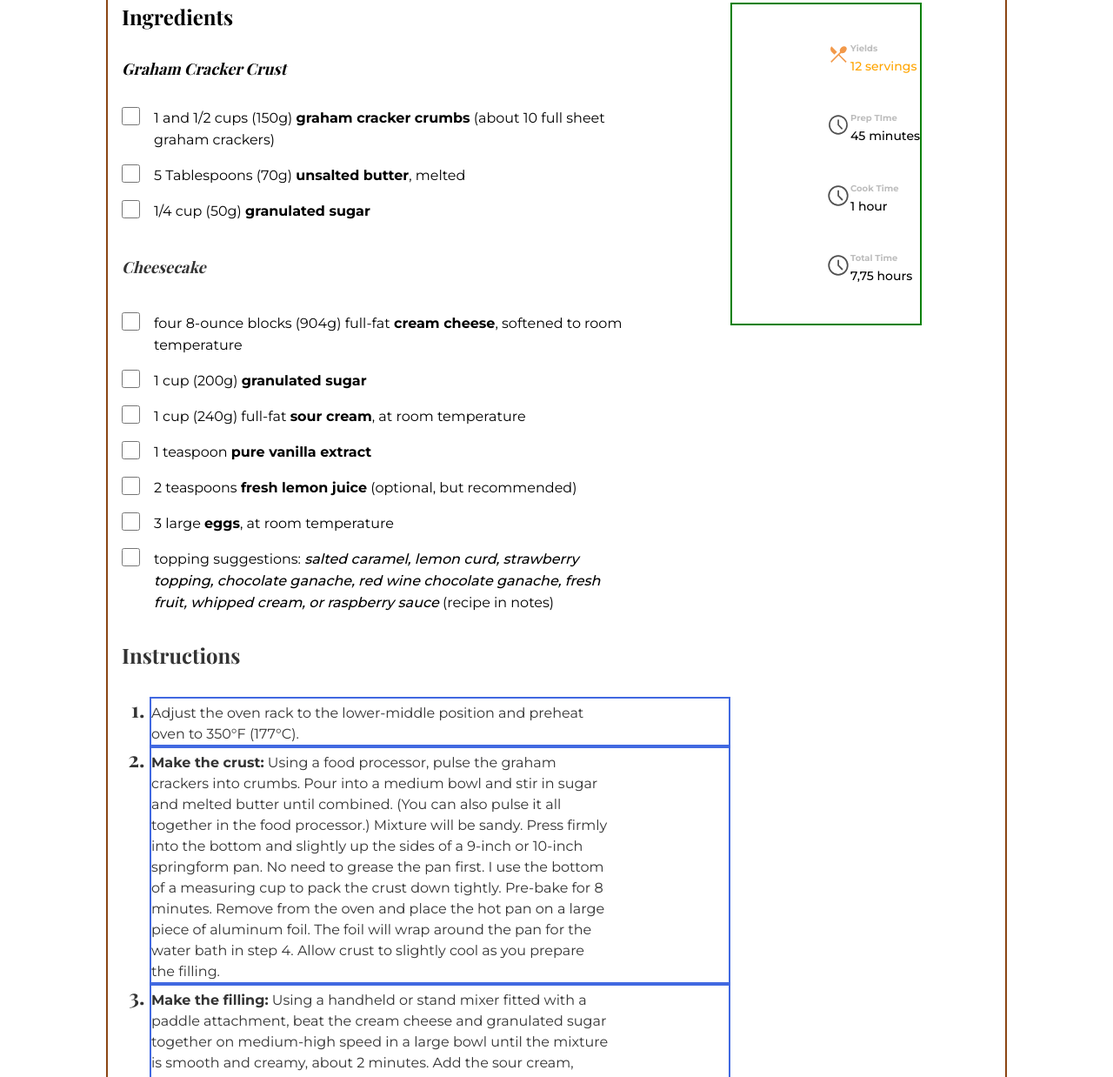
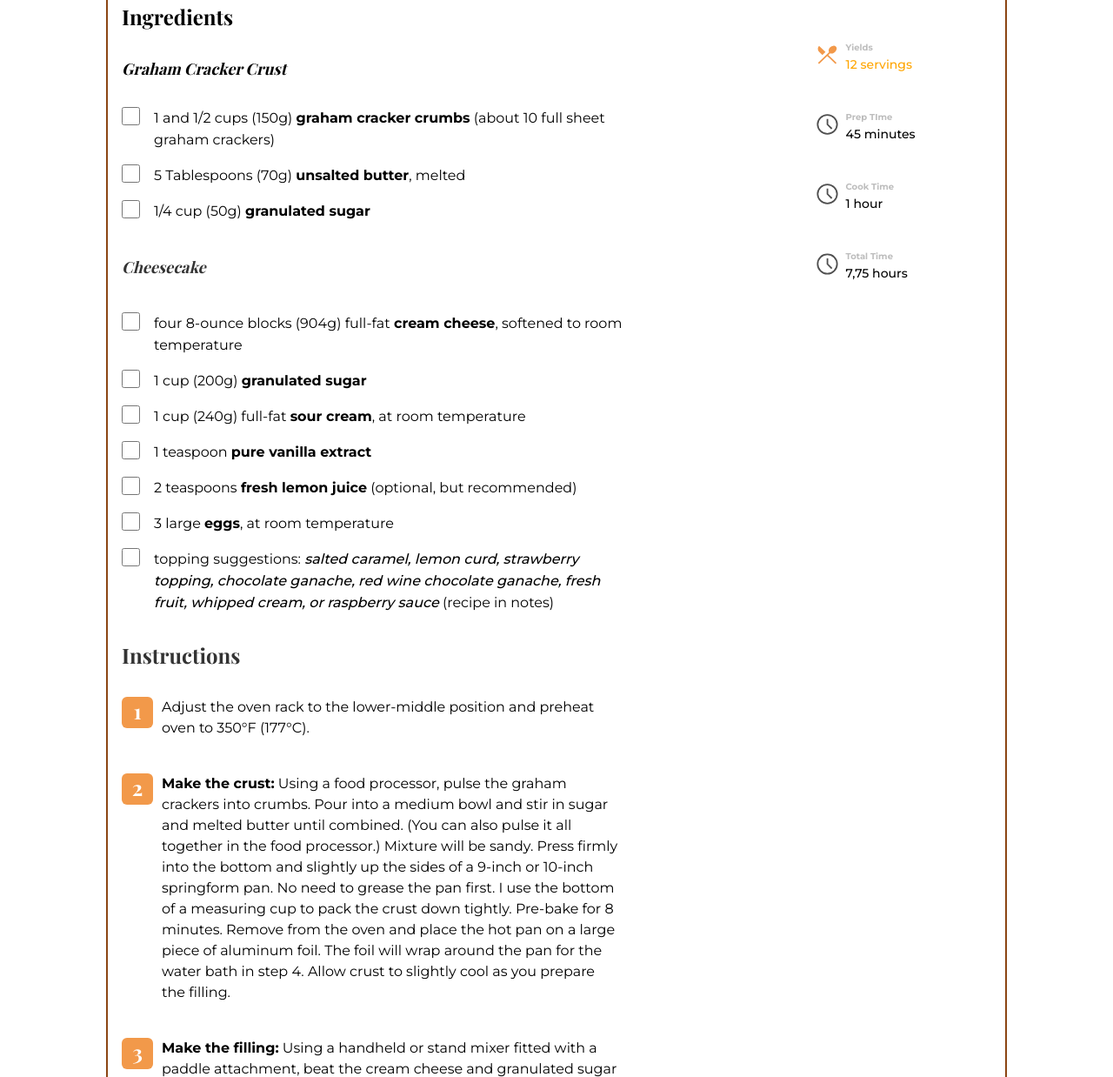
Before and after one commit to WaniGaurav/recipe-page, a plain HTML site: page index.html in a window 1280 px wide. Shown: the part 696-1934 px from the top of the page at 87% size. Drawn offline with nearby package versions, Linux system fonts and the light colour scheme; a web font is replaced by a local one.

Commit message:
19th commit

```diff
--- a/components/contents.js
+++ b/components/contents.js
@@ -56,8 +56,14 @@ let createInstruction = () =>{
     list.className ="listClass";
     for (let index = 0; index < instructions.length; index++) {
         let li = document.createElement("li")
-        li.className = "instructions-list";
-        li.innerHTML = instructions[index]
+        // li.className = "instructions-list";
+
+        let spanTag = document.createElement("span")
+        spanTag.className = "instructions-list";
+        spanTag.innerHTML = instructions[index]
+
+        // li.innerHTML = instructions[index]
+        li.appendChild(spanTag)
         list.appendChild(li)
     }
 
@@ -139,7 +145,8 @@ let cookingTime = (TimeDisplay) =>{
         mainDiv.className = "mainDiv";
 
             let image = document.createElement("img");
-            image.className = `svgImages${index+1}`;
+            // image.className = `svgImages${index+1}`;
+            image.className = "svgImages";
             image.src = `./images/svg/${TimeDisplay[index].iName}`;
 
             mainDiv.appendChild(image);
--- a/components/style.css
+++ b/components/style.css
@@ -14,12 +14,32 @@
     --fs-instruction-heading: 1.5rem;
     --fs-source-url: 1rem;
     --img-height: 27.75rem;
-    --img-top: 13.688rem;
-    --img-left: 14.625rem;
-    --svgdot6-weight:0.813rem;
+    --svgdot6-width:0.813rem;
     --svgdot6-height:0.5rem;
-    --svgdot6-top:8.188rem;
-    --svgdot6-left:14.75rem;
+    --fs-ingredient-crack-cheese:1rem;
+}
+
+@media (width < 1000px){
+    :root{
+        --fs-heading: 1.5rem;
+        --fs-recon: 0.75rem;
+        --fs-ingrd-head:1.125rem;
+        --fs-crust:1rem;
+        --fs-cheesecake-ingrd: 1.125rem;
+        --fs-instruction-heading: 1.5rem;
+        --fs-source-url: 12rem;
+        --img-height: 12.625rem;
+        --svgdot6-width:0.813rem;
+        --svgdot6-height:0.5rem;
+        --fs-ingredient-crack-cheese:0.875rem;
+    }
+}
+
+p {
+    margin-block-start: 0px;
+    margin-block-end: 0px;
+    margin-inline-start: 0px;
+    margin-inline-end: 0px;
 }
 
 .container{
@@ -49,6 +69,7 @@
     width: 70%;
 }
 .heading{
+    width: max-content;
     font-family: Playfair Display;
     font-size: var(--fs-heading);
     font-weight: 700;
@@ -177,18 +198,19 @@ i strong{
     height: 367px;
     width: 216px;
     /* justify-self: right; */
-    border: 2px solid green;
+    /* border: 2px solid green; */
 }
 
 .mainDiv{
     /* display: grid;
     grid-template-columns: repeat(2, 1fr); */
     display: flex;
-    justify-self: right;
-    height: 35px;
+    justify-content: space-around;
+    height: 34px;
+    width: 122px;
 }
 .innerDiv{
-    flex: 2;
+    /* flex: 2; */
     display: flex;
     flex-direction: column;
     justify-content: space-between;
@@ -236,7 +258,7 @@ i strong{
 .ingredient-crack-cheese{
     padding-bottom: 1rem;
     font-family: Montserrat;
-    font-size: 16px;
+    font-size: var(--fs-ingredient-crack-cheese);
     font-weight: 400;
     line-height: 25px;
     letter-spacing: 0em;
@@ -258,64 +280,37 @@ i strong{
 
     /* instructions */
 
-/* ol{
-    display: flex;
-    flex-direction:column;
-    flex-wrap: wrap;
-    width: max-content;
-} */
-
-/* ol {
-    display: flex;
-    flex-direction: column;
-} */
-
-/* li {
-    display: flex;
-    flex-direction:column;
-} */
-
 a {
     text-decoration: none;
     color: #BDBDBD
 }
 
-.listClass {
-    /* counter-reset: list-number; */
-    /* list-style-type: none; */
-    list-style-position: outside;
-    /* display: table; */
-    padding-left: 2rem;
-}
-
-.listClass li{
-    /* counter-increment: list-number; */
-    /* display: table-row; */
-    border: 2px solid royalblue;
-}
-
-.listClass li::marker {
-    /* counter-increment: list-number; */
-    /* display: table-cell; */
-    /* content: counter(list-number); */
+.listClass > li:before {
     margin-right: 10px;
-    /* margin-bottom:10px; */
     width:36px;
     height:36px;
     display:inline-flex;
-    /* align-items:center; */
     justify-content: center;
     font-family: Playfair Display;
     font-size: 24px;
     font-weight: 700;
-    /* line-height: 32px; */
+    line-height: 32px;
     letter-spacing: 0em;
     text-align: left;
     background-color:#F2994A;
     border-radius:6px;
-    /* color:#fff; */
-    color:#333333;
-  }
+    color:#fff;
+    content: counter(index);
+    counter-increment:index;
+}
+li:first-child {
+    counter-reset:index;
+}
+.listClass li {
+    list-style: none;
+    display: flex;
+}
+
 
 .instructions{
     list-style: inside;
@@ -328,7 +323,7 @@ a {
     padding-top: 1rem;
     padding-bottom: 2rem;
     font-family: Playfair Display;
-    font-size: 24px;
+    font-size: var(--fs-instruction-heading);
     font-weight: 700;
     line-height: 32px;
     letter-spacing: 0em;
@@ -355,6 +350,7 @@ text-align: left; */
 /* flex-direction:column; */
 /* flex-wrap: wrap; */
 /* display: inline-flex; */
+padding-bottom: 2.5rem;
 font-family: Montserrat;
 font-size: 16px;
 font-weight: 700;
@@ -362,7 +358,7 @@ font-weight: 400;
 line-height: 24px;
 letter-spacing: 0em;
 text-align: left;
-color: #333333;
+color: #000000;
 }
 
 .source-url{
@@ -377,11 +373,15 @@ color: #333333;
     color: #BDBDBD;
 }
 
-.svgImages1{
-    width: 27.087646484375px;
-    height: 25.144638061523438px;
-    top: 4.4388427734375px;
-    left: 3.8819961547851562px;
+.svgImages{
+    width: 28.33px;
+    height: 28.33px;
+
+}
+
+/* .svgImages1{
+    width: 27.09px;
+    height: 25.14px;
 
 }
 .svgImages2{
@@ -404,7 +404,7 @@ color: #333333;
     top: 2.83331298828125px;
     left: 2.8333358764648438px;
 
-}
+} */
 
 .txtHead{
     font-family: Montserrat;
@@ -414,8 +414,8 @@ color: #333333;
     letter-spacing: 0em;
     text-align: left;
     color: #BDBDBD;
-    width: 75px;
-    height: 15px;
+    width: 77px;
+    height: 12px;
 
 }
 
--- a/index.html
+++ b/index.html
@@ -15,9 +15,11 @@
             <!-- <object data="./images/svg/6dots.svg" width="" height=""></object> -->
             <div class="content-svg">
                 <img class="dots6" src="./images/svg/6dots.svg" alt="6-dots" srcset="">
-                <span class="recipe-content">
-                    <i>Look no further for a creamy and ultra smooth classic cheesecake recipe! Paired<br> with a buttery graham cracker crust, no one can deny its simple decadence. For<br> the best results, bake in a water bath.</i>
-                </span>
+                <p class="recipe-content">
+                    <i>Look no further for a creamy and ultra smooth classic cheesecake recipe! Paired
+                       with a buttery graham cracker crust, no one can deny its simple decadence. For
+                       the best results, bake in a water bath.</i>
+                </p>
             </div>
         </div>
         <img loading="lazy" src="./images/photo1.png" class="cheesecake-image" alt="Cheesecake"/>
```
